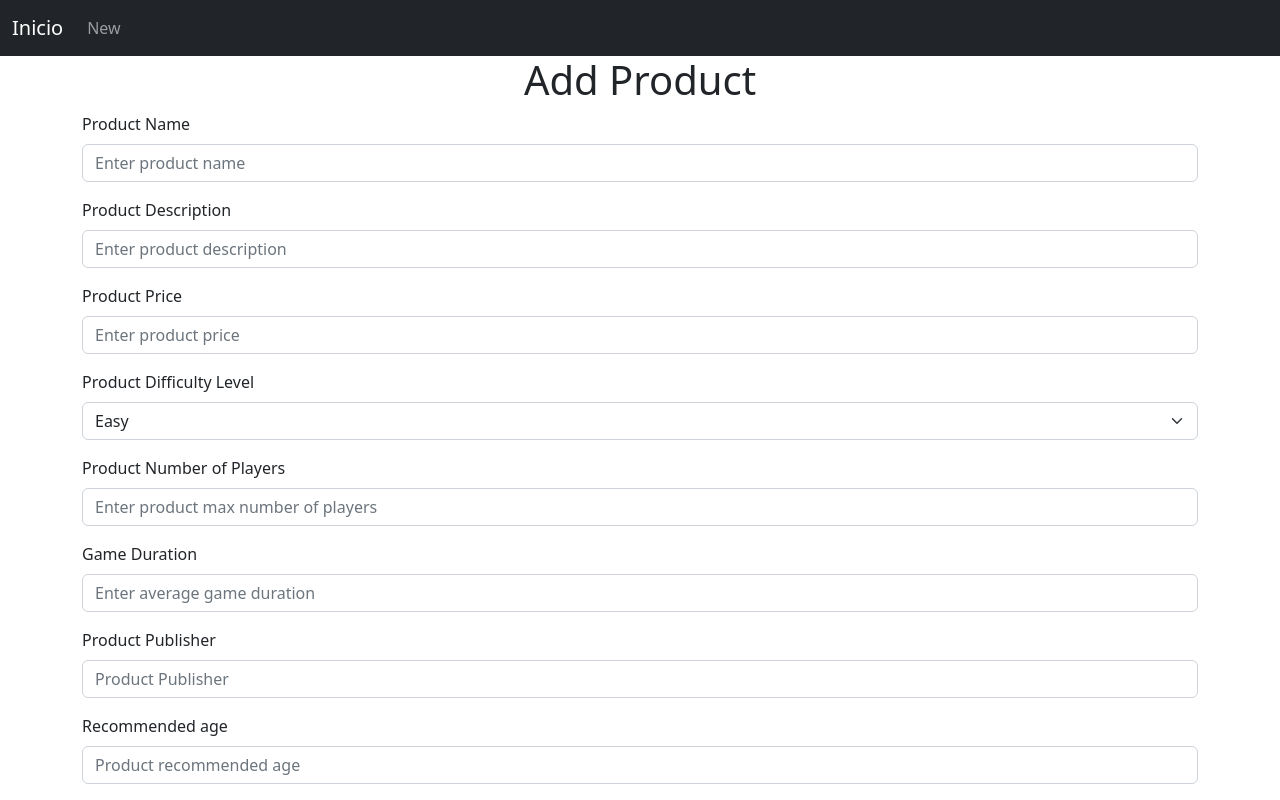
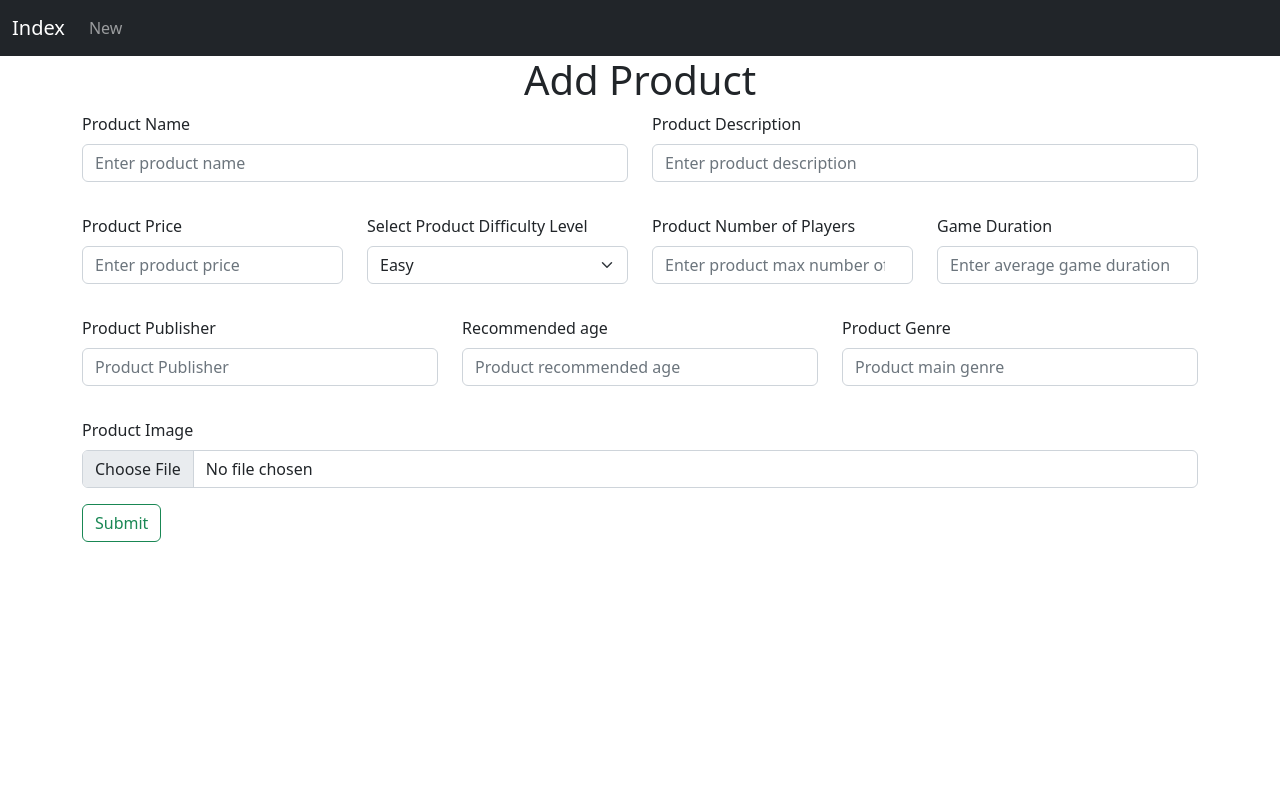
Before and after one commit to EquipoDirigible/gameSpaceProject, a React (Vite) app: page /new in a window 1280 px wide. Shown: the top 800 px of the page. Built offline with nearby package versions, Linux system fonts and the light colour scheme.

Commit message:
edited json

```diff
--- a/api/products.json
+++ b/api/products.json
@@ -51,6 +51,32 @@
       "players": 4,
       "age": 4,
       "image": "https://cf.geekdo-images.com/PhjygpWSo-0labGrPBMyyg__itemrep/img/3_xJ0tO5L62bUp2oRfjeVS0DHX0=/fit-in/246x300/filters:strip_icc()/pic5666597.jpg"
+    },
+    {
+      "productTitle": "sdad",
+      "productDescription": "asdad",
+      "productPrice": "231",
+      "productDifficulty": "",
+      "productPlayers": "2312",
+      "productDuration": "2323",
+      "productPublisher": "qweq",
+      "productAge": "222",
+      "productGenre": "qweq",
+      "productImage": "C:\\fakepath\\Logo game space.png",
+      "id": 5
+    },
+    {
+      "productTitle": "sdad",
+      "productDescription": "asdad",
+      "productPrice": "231",
+      "productDifficulty": "Normal",
+      "productPlayers": "2312",
+      "productDuration": "2323",
+      "productPublisher": "qweq",
+      "productAge": "222",
+      "productGenre": "qweq",
+      "productImage": "C:\\fakepath\\Logo game space.png",
+      "id": 6
     }
   ]
 }
--- a/src/components/NavBar.jsx
+++ b/src/components/NavBar.jsx
@@ -8,7 +8,7 @@ const NavBar = () => {
     <>
       <Navbar bg="dark" variant="dark">
         <Container fluid>
-            <Link to="/" className="navbar-brand"> Inicio </Link>
+            <Link to="/" className="navbar-brand"> Index </Link>
             <Nav className="me-auto">
                 <Link to="/new" className="nav-link"> New </Link>
             </Nav>
--- a/src/container/NewProduct.jsx
+++ b/src/container/NewProduct.jsx
@@ -2,69 +2,201 @@ import {React, useState} from 'react'
 import Button from 'react-bootstrap/Button';
 import Form from 'react-bootstrap/Form';
 import {Container} from 'react-bootstrap';
+import Row from 'react-bootstrap/Row'
+import Col from 'react-bootstrap/Col';
+import axios from 'axios';
 
 const NewProduct = () => {
 
-    const [data, setData] = useState({title: "", description:"", price:"", difficulty:"", duration:"", players:"", image:"", publisher:"", age:"", genre:"" })
+      //  const [data, setData] = useState({title: "", description:"", price:"", difficulty:"", duration:"", players:"", image:"", publisher:"", age:"", genre:"" })
 
-    const handleChange=((target) => {
-        console.log('Loading');
+       // const handleChange=((target) => {
+    //     setData({
+    //         ...data,
+    //         [target.title]: target.value
+    //     })
+    // })
+
+    const URL = "http://localhost:3000/products"
+
+    const [productTitle, setProductTitle] = useState("")
+    const [productDescription, setProductDescription] = useState("")
+    const [productPrice, setProductPrice] = useState(null)
+    const [productDifficulty, setProductDifficulty] = useState("")
+    const [productPlayers, setProductPlayers] = useState(null)
+    const [productDuration, setProductDuration] = useState(null)
+    const [productPublisher, setProductPublisher] = useState("")
+    const [productAge, setProductAge] = useState(null)
+    const [productGenre, setProductGenre] = useState("")
+    const [productImage, setProductImage] = useState("")
+
+    const handleProductTitleChange=((event) => {
+        setProductTitle(event.target.value)
     })
+
+    const handleProductDescriptionChange=((event) => {
+        setProductDescription(event.target.value)
+    })
+
+    const handleProductPriceChange=((event) => {
+        setProductPrice(event.target.value)
+    })
+
+    const handleProductDifficultyChange=((event) => {
+        setProductDifficulty(event.target.value)
+    })
+
+    const handleProductPlayersChange=((event) => {
+        setProductPlayers(event.target.value)
+    })
+
+    const handleProductDurationChange=((event) => {
+        setProductDuration(event.target.value)
+    })
+
+    const handleProductPublisherChange=((event) => {
+        setProductPublisher(event.target.value)
+    })
+
+    const handleProductAgeChange=((event) => {
+        setProductAge(event.target.value)
+    })
+
+    const handleProductGenreChange=((event) => {
+        setProductGenre(event.target.value)
+    })
+
+    const handleProductImageChange=((event) => {
+        setProductImage(event.target.value)
+    })
+
+    const handleSubmit = async (event) => {
+        event.preventDefault();
+            let newProduct = {
+                productTitle,
+                productDescription,
+                productPrice,
+                productDifficulty,
+                productPlayers,
+                productDuration,
+                productPublisher,
+                productAge,
+                productGenre,
+                productImage};
+
+        const response = await axios.post(URL, newProduct);
+        console.log(response);
+
+    }
+
 
     return (
         <Container>
             <h1 className="text-center"> Add Product </h1>
-                <Form>
-                    <Form.Group controlId="formBasicEmail" className="mb-3">
+                <Form  onSubmit={handleSubmit}>
+                <Row className="mb-3">
+                    <Form.Group as={Col} className="mb-3">
                         <Form.Label> Product Name </Form.Label>
-                        <Form.Control type="text" placeholder="Enter product name" name="title" value={data.title} onChange={handleChange}/>
+                        <Form.Control
+                        type="text"
+                        placeholder="Enter product name"
+                        name="title"
+                        value={productTitle}
+                        onChange={handleProductTitleChange}/>
                     </Form.Group>
-                    <Form.Group className="mb-3" controlId="formBasicEmail">
+                    <Form.Group as={Col} className="mb-3">
                         <Form.Label>Product Description </Form.Label>
-                        <Form.Control type="text" placeholder="Enter product description" name="description" value={data.description} />
+                        <Form.Control
+                        type="text"
+                        placeholder="Enter product description"
+                        name="description"
+                        value={productDescription}
+                        onChange={handleProductDescriptionChange}/>
                     </Form.Group>
-                    <Form.Group className="mb-3" controlId="formBasicEmail">
+                </Row>
+                <Row className="mb-3">
+                    <Form.Group as={Col} className="mb-3">
                         <Form.Label> Product Price </Form.Label>
-                        <Form.Control type="text" placeholder="Enter product price" name="price" value={data.price} />
+                        <Form.Control
+                        type="number"
+                        placeholder="Enter product price"
+                        name="price"
+                        value={productPrice}
+                        onChange={handleProductPriceChange}/>
                     </Form.Group>
-                    <Form.Group className="mb-3" controlId="formBasicEmail">
-                        <Form.Label> Product Difficulty Level </Form.Label>
-                            <Form.Select aria-label="Set select example">
-                                <option name="difficulty" value={data.difficulty.easy}>Easy</option>
-                                <option name="difficulty" value={data.difficulty.normal}>Normal</option>
-                                <option name="difficulty" value={data.difficulty.hard}>Hard</option>
-                            </Form.Select>
+                    <Form.Group as={Col} className="mb-3">
+                        <Form.Label> Select Product Difficulty Level </Form.Label>
+                        <Form.Select
+                        name="difficulty"
+                        onChange={handleProductDifficultyChange}>
+                            <option value="Easy">Easy</option>
+                            <option value="Normal">Normal</option>
+                            <option value="Hard">Hard</option>
+                        </Form.Select>
                     </Form.Group>
-                    <Form.Group className="mb-3" controlId="formBasicEmail">
+                    <Form.Group as={Col} className="mb-3">
                         <Form.Label> Product Number of Players </Form.Label>
-                        <Form.Control type="text" placeholder="Enter product max number of players" name="players" value={data.description} />
+                        <Form.Control
+                        type="number"
+                        placeholder="Enter product max number of players"
+                        name="players"
+                        value={productPlayers}
+                        onChange={handleProductPlayersChange}/>
                     </Form.Group>
-                    <Form.Group className="mb-3" controlId="formBasicEmail">
+                    <Form.Group as={Col} className="mb-3">
                         <Form.Label> Game Duration </Form.Label>
-                        <Form.Control type="text" placeholder="Enter average game duration" name="duration" value={data.duration}/>
+                        <Form.Control
+                        type="number"
+                        placeholder="Enter average game duration"
+                        name="duration"
+                        value={productDuration}
+                        onChange={handleProductDurationChange}/>
                     </Form.Group>
-                    <Form.Group className="mb-3" controlId="formBasicEmail">
+                </Row>
+                <Row className="mb-3">
+                    <Form.Group as={Col} className="mb-3">
                         <Form.Label> Product Publisher </Form.Label>
-                        <Form.Control type="text" placeholder="Product Publisher" name="publisher" value={data.publisher}/>
+                        <Form.Control
+                        type="text"
+                        placeholder="Product Publisher"
+                        name="publisher"
+                        value={productPublisher}
+                        onChange={handleProductPublisherChange}/>
                     </Form.Group>
-                    <Form.Group className="mb-3" controlId="formBasicEmail">
+                    <Form.Group as={Col} className="mb-3">
                         <Form.Label> Recommended age </Form.Label>
-                        <Form.Control type="text" placeholder="Product recommended age" name="age" value={data.age}/>
+                        <Form.Control
+                        type="number"
+                        placeholder="Product recommended age"
+                        name="age"
+                        value={productAge}
+                        onChange={handleProductAgeChange}/>
                     </Form.Group>
-                    <Form.Group className="mb-3" controlId="formBasicEmail">
+                    <Form.Group as={Col} className="mb-3">
                         <Form.Label> Product Genre </Form.Label>
-                        <Form.Control type="text" placeholder="Product main genre" name="genre" value={data.genre}/>
+                        <Form.Control
+                        type="text"
+                        placeholder="Product main genre"
+                        name="genre"
+                        value={productGenre}
+                        onChange={handleProductGenreChange}/>
                     </Form.Group>
-                    <Form.Group className="mb-3" controlId="formBasicEmail">
+                </Row>
+                    <Form.Group className="mb-3">
                         <Form.Label> Product Image </Form.Label>
-                        <Form.Control type="file" placeholder="Attach product image" name="image" value={data.image}/>
+                        <Form.Control
+                        type="file"
+                        placeholder="Attach product image"
+                        name="image"
+                        value={productImage}
+                        onChange={handleProductImageChange}/>
                     </Form.Group>
                     <Button variant="outline-success" type="submit">
                         Submit
                     </Button>
                 </Form>
         </Container>
-    )
+    );
 }
 
 export default NewProduct
```
Lines whose indentation alone changed are shown as unchanged.
